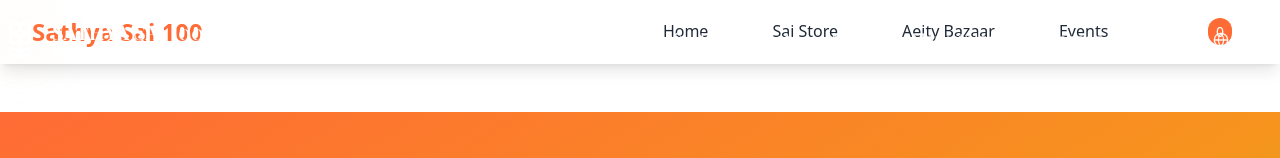
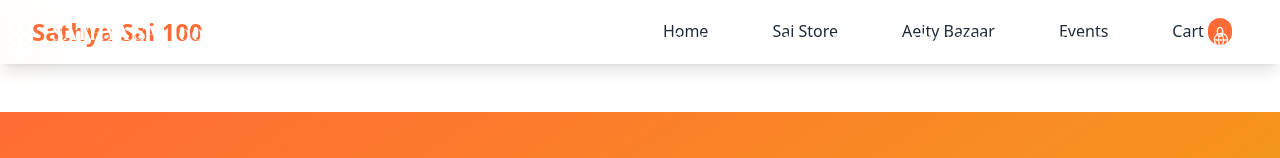
Before and after one commit to gsivakumarsap/sss100-aeity, a React (Vite) app: page /marketplace/products in a window 1280 px wide. Shown: the top 158 px of the page. Built offline with nearby package versions, Linux system fonts and the light colour scheme.

Commit message:
fixed tailwind classes

```diff
--- a/src/components/marketplace/Products.jsx
+++ b/src/components/marketplace/Products.jsx
@@ -19,7 +19,7 @@ const MarketProducts = () => {
             <li><a href="#" className="text-gray-800 font-medium hover:bg-gradient-to-r from-[#ff6b35] to-[#f7931e] py-2 px-4 rounded-lg transition">Sai Store</a></li>
             <li><a href="#" className="text-gray-800 font-medium hover:bg-gradient-to-r from-[#ff6b35] to-[#f7931e] py-2 px-4 rounded-lg transition">Aeity Bazaar</a></li>
             <li><a href="#events" className="text-gray-800 font-medium hover:bg-gradient-to-r from-[#ff6b35] to-[#f7931e] py-2 px-4 rounded-lg transition">Events</a></li>
-            <li><a href="#cart" className="text-gray-800 font-medium hover:bg-gradient-to-r from-[#ff6b35] to-[#f7931e] text-white py-2 px-4 rounded-lg transition">Cart <span className="bg-[#ff6b35] text-white rounded-full py-1 px-2 text-sm">{cartCount}</span></a></li>
+            <li><a href="#cart" className="text-gray-800 font-medium hover:bg-gradient-to-r from-[#ff6b35] to-[#f7931e] py-2 px-4 rounded-lg transition">Cart <span className="bg-[#ff6b35] text-white rounded-full py-1 px-2 text-sm">{cartCount}</span></a></li>
           </ul>
         </nav>
       </header>
```
